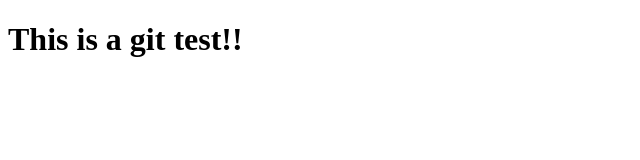
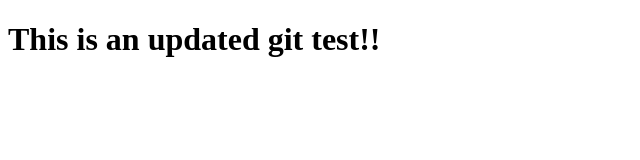
Before and after one commit to mebevilacqua/heytest, a plain HTML site: page index.html in a window 1280 px wide. Shown: the whole page, without its empty margins (0-640 px from the left). Drawn offline with Linux system fonts and the light colour scheme.

Commit message:
Updated index

```diff
--- a/index.html
+++ b/index.html
@@ -1,12 +1,15 @@
 <!DOCTYPE html>
 <html lang="en">
+
 <head>
   <meta charset="UTF-8">
   <meta name="viewport" content="width=device-width, initial-scale=1.0">
   <meta http-equiv="X-UA-Compatible" content="ie=edge">
   <title>Git Test</title>
 </head>
+
 <body>
-<h1>This is a git test!!</h1>
+  <h1>This is an updated git test!!</h1>
 </body>
+
 </html>
```
